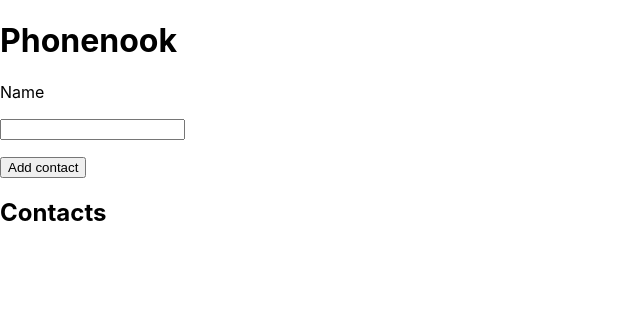
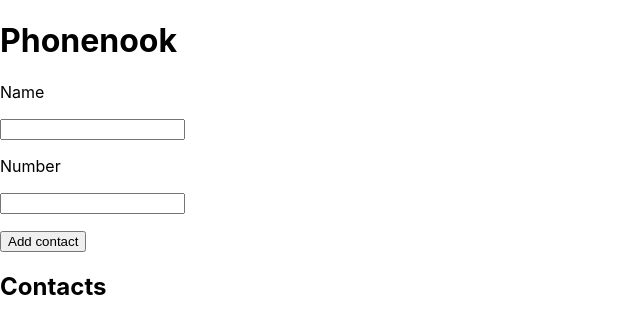
Before and after one commit to Merlin77777/goit-react-hw-02-phonebook, a React (Create React App) app: page / in a window 1280 px wide. Shown: the top 334 px of the page, without its empty margins (0-640 px from the left). Built offline with nearby package versions, Linux system fonts and the light colour scheme.

Commit message:
Крок 2

```diff
--- a/src/components/App/App.jsx
+++ b/src/components/App/App.jsx
@@ -5,14 +5,16 @@ export class App extends Component {
   state = {
     contacts: [],
     name: '',
+    number: '',
   };
 
   handleSubmit = evt => {
     evt.preventDefault();
-    const { name } = evt.currentTarget.elements;
+    const { name, number } = evt.currentTarget.elements;
     const contactItem = {
       id: nanoid(),
       name: name.value,
+      number: number.value,
     };
     console.log(this.state);
     console.log(contactItem);
@@ -23,7 +25,9 @@ export class App extends Component {
   };
 
   listContacts = () => {
-    const list = this.state.contacts.map(contact => contact.name + ' ');
+    const list = this.state.contacts.map(
+      contact => '*' + contact.name + ' ' + contact.number + '\r'
+    );
     return list;
   };
 
@@ -41,6 +45,14 @@ export class App extends Component {
               title="Name may contain only letters, apostrophe, dash and spaces. For example Adrian, Jacob Mercer, Charles de Batz de Castelmore d'Artagnan"
               required
             />
+            <p>Number</p>
+            <input
+              type="tel"
+              name="number"
+              pattern="\+?\d{1,4}?[-.\s]?\(?\d{1,3}?\)?[-.\s]?\d{1,4}[-.\s]?\d{1,4}[-.\s]?\d{1,9}"
+              title="Phone number must be digits and can contain spaces, dashes, parentheses and can start with +"
+              required
+            />
             <p>
               <button type="submit">Add contact</button>
             </p>
```
